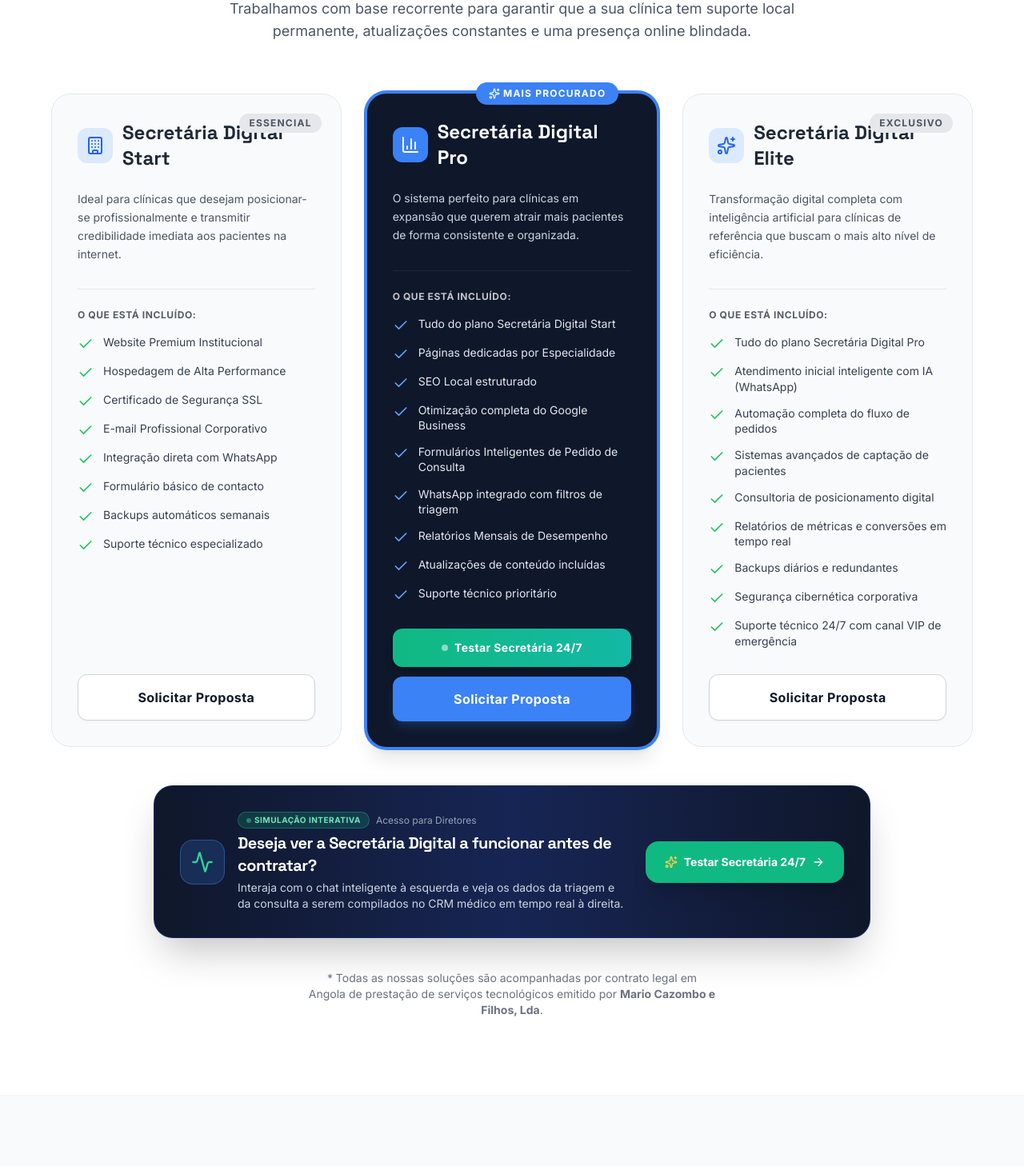
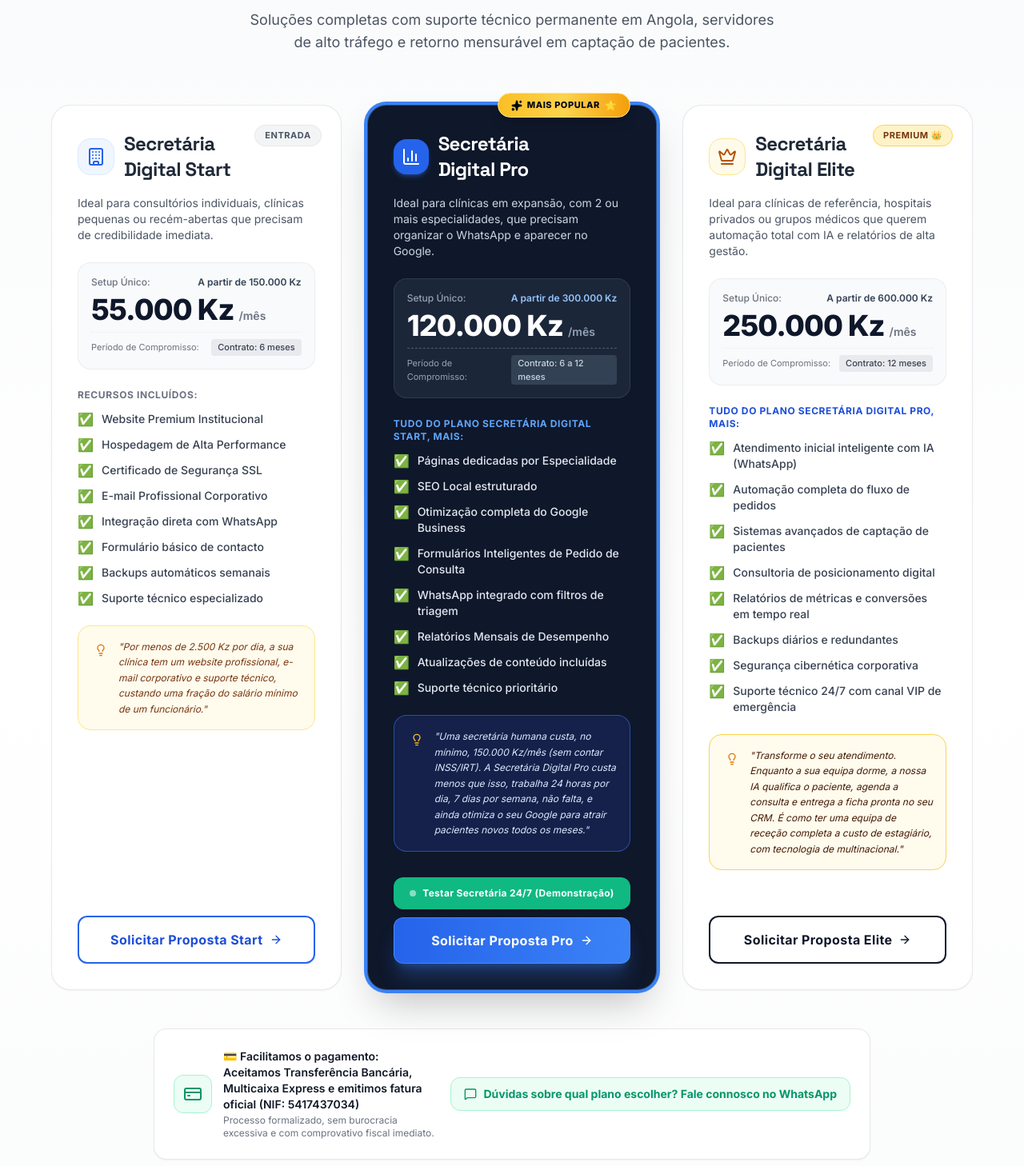
Before and after one commit to mariocazombomarketing76/solucoes-digitais-para-clinicas-medicas, a React (Vite) app: page / in a window 1280 px wide. Shown: the part 8252-9710 px from the top of the page at 80% size. Built offline with nearby package versions, Linux system fonts and the light colour scheme.

Commit message:
Commit 12, all three sell monthly plans have been updated

```diff
--- a/App.tsx
+++ b/App.tsx
@@ -50,6 +50,7 @@
         {/* 7. Value Plans Selection */}
         <Plans
           onSelectPlan={(plan) => setSelectedPlan(plan)}
+          contactLink={contactLink}
         />
 
         {/* 8. Interactive Diagnostic Form */}
--- a/components/Plans.tsx
+++ b/components/Plans.tsx
@@ -1,12 +1,47 @@
 import React, { useRef } from 'react';
 import { motion, useInView } from 'framer-motion';
-import { Check, Sparkles, Building, BarChart3, ShieldAlert, ArrowRight, Activity, Zap } from 'lucide-react';
+import {
+  Check,
+  Sparkles,
+  Building,
+  BarChart3,
+  Crown,
+  Lightbulb,
+  ArrowRight,
+  Activity,
+  CreditCard,
+  MessageSquare,
+  HelpCircle
+} from 'lucide-react';
 
-const plans = [
+export interface PlanItem {
+  id: string;
+  name: string;
+  subtitle: string;
+  setupFee: string;
+  monthlyFee: string;
+  contract: string;
+  icon: React.ElementType;
+  badge?: string;
+  isPopular?: boolean;
+  featuresPrefix?: string;
+  features: string[];
+  salesTrigger: string;
+  ctaText: string;
+  ctaStyle: "start" | "pro" | "elite";
+}
+
+const plansData: PlanItem[] = [
   {
+    id: "start",
     name: "Secretária Digital Start",
-    description: "Ideal para clínicas que desejam posicionar-se profissionalmente e transmitir credibilidade imediata aos pacientes na internet.",
+    subtitle: "Ideal para consultórios individuais, clínicas pequenas ou recém-abertas que precisam de credibilidade imediata.",
+    setupFee: "A partir de 150.000 Kz",
+    monthlyFee: "55.000 Kz",
+    contract: "6 meses",
     icon: Building,
+    badge: "Entrada",
+    isPopular: false,
     features: [
       "Website Premium Institucional",
       "Hospedagem de Alta Performance",
@@ -17,15 +52,22 @@
       "Backups automáticos semanais",
       "Suporte técnico especializado"
     ],
-    highlight: false,
-    badge: "Essencial"
+    salesTrigger: "Por menos de 2.500 Kz por dia, a sua clínica tem um website profissional, e-mail corporativo e suporte técnico, custando uma fração do salário mínimo de um funcionário.",
+    ctaText: "Solicitar Proposta Start",
+    ctaStyle: "start"
   },
   {
+    id: "pro",
     name: "Secretária Digital Pro",
-    description: "O sistema perfeito para clínicas em expansão que querem atrair mais pacientes de forma consistente e organizada.",
+    subtitle: "Ideal para clínicas em expansão, com 2 ou mais especialidades, que precisam organizar o WhatsApp e aparecer no Google.",
+    setupFee: "A partir de 300.000 Kz",
+    monthlyFee: "120.000 Kz",
+    contract: "6 a 12 meses",
     icon: BarChart3,
+    badge: "MAIS POPULAR",
+    isPopular: true,
+    featuresPrefix: "Tudo do plano Secretária Digital Start, MAIS:",
     features: [
-      "Tudo do plano Secretária Digital Start",
       "Páginas dedicadas por Especialidade",
       "SEO Local estruturado",
       "Otimização completa do Google Business",
@@ -35,15 +77,22 @@
       "Atualizações de conteúdo incluídas",
       "Suporte técnico prioritário"
     ],
-    highlight: true,
-    badge: "Mais Procurado"
+    salesTrigger: "Uma secretária humana custa, no mínimo, 150.000 Kz/mês (sem contar INSS/IRT). A Secretária Digital Pro custa menos que isso, trabalha 24 horas por dia, 7 dias por semana, não falta, e ainda otimiza o seu Google para atrair pacientes novos todos os meses.",
+    ctaText: "Solicitar Proposta Pro",
+    ctaStyle: "pro"
   },
   {
+    id: "elite",
     name: "Secretária Digital Elite",
-    description: "Transformação digital completa com inteligência artificial para clínicas de referência que buscam o mais alto nível de eficiência.",
-    icon: Sparkles,
+    subtitle: "Ideal para clínicas de referência, hospitais privados ou grupos médicos que querem automação total com IA e relatórios de alta gestão.",
+    setupFee: "A partir de 600.000 Kz",
+    monthlyFee: "250.000 Kz",
+    contract: "12 meses",
+    icon: Crown,
+    badge: "Premium 👑",
+    isPopular: false,
+    featuresPrefix: "Tudo do plano Secretária Digital Pro, MAIS:",
     features: [
-      "Tudo do plano Secretária Digital Pro",
       "Atendimento inicial inteligente com IA (WhatsApp)",
       "Automação completa do fluxo de pedidos",
       "Sistemas avançados de captação de pacientes",
@@ -53,8 +102,9 @@
       "Segurança cibernética corporativa",
       "Suporte técnico 24/7 com canal VIP de emergência"
     ],
-    highlight: false,
-    badge: "Exclusivo"
+    salesTrigger: "Transforme o seu atendimento. Enquanto a sua equipa dorme, a nossa IA qualifica o paciente, agenda a consulta e entrega a ficha pronta no seu CRM. É como ter uma equipa de receção completa a custo de estagiário, com tecnologia de multinacional.",
+    ctaText: "Solicitar Proposta Elite",
+    ctaStyle: "elite"
   }
 ];
 
@@ -68,22 +118,27 @@
 };
 
 const cardVariants = {
-  hidden: { opacity: 0, y: 40 },
+  hidden: { opacity: 0, y: 35 },
   visible: {
     opacity: 1,
     y: 0,
-    transition: { duration: 0.6, ease: "easeOut" }
+    transition: { duration: 0.55, ease: "easeOut" }
   }
 };
 
 interface PlansProps {
   onSelectPlan?: (planName: string) => void;
   onOpenDemo?: () => void;
+  contactLink?: string;
 }
 
-const Plans: React.FC<PlansProps> = ({ onSelectPlan, onOpenDemo }) => {
+const Plans: React.FC<PlansProps> = ({
+  onSelectPlan,
+  onOpenDemo,
+  contactLink = "https://wa.me/message/5LQTAOWAHBXLG1"
+}) => {
   const ref = useRef(null);
-  const isInView = useInView(ref, { once: true, amount: 0.15 });
+  const isInView = useInView(ref, { once: true, amount: 0.1 });
 
   const handlePropostaClick = (planName: string) => {
     if (onSelectPlan) {
@@ -95,98 +150,214 @@
     }
   };
 
+  const whatsappDuvidasLink = `${contactLink}?text=${encodeURIComponent(
+    "Olá! Estive a ver os Planos de Solução Digital na vossa página e gostaria de tirar algumas dúvidas para escolher o melhor plano para a minha clínica."
+  )}`;
+
   return (
-    <section id="planos" ref={ref} className="py-16 md:py-24 bg-white overflow-hidden">
-      <div className="container mx-auto px-6">
-        <div className="text-center max-w-3xl mx-auto mb-16">
-          <span className="text-xs font-bold uppercase tracking-widest text-blue-600 bg-blue-100 px-3 py-1 rounded-full">
-            Níveis de Serviço
+    <section id="planos" ref={ref} className="py-16 md:py-24 bg-gradient-to-b from-gray-50 via-white to-gray-50 overflow-hidden">
+      <div className="container mx-auto px-4 sm:px-6">
+        {/* Section Header */}
+        <div className="text-center max-w-3xl mx-auto mb-14 md:mb-16">
+          <span className="text-xs font-bold uppercase tracking-widest text-blue-700 bg-blue-100/90 border border-blue-200 px-3.5 py-1.5 rounded-full inline-flex items-center gap-1.5 shadow-sm">
+            <Sparkles className="w-3.5 h-3.5 text-blue-600" />
+            Tabela de Investimento Transparente
           </span>
-          <h2 className="text-3xl md:text-4xl font-bold text-gray-900 mt-4 mb-4">
+          <h2 className="text-3xl md:text-4xl lg:text-5xl font-extrabold text-gray-900 mt-4 mb-4 tracking-tight">
             Planos de Solução Digital
           </h2>
-          <p className="text-lg text-gray-600">
-            Trabalhamos com base recorrente para garantir que a sua clínica tem suporte local permanente, atualizações constantes e uma presença online blindada.
+          <p className="text-base sm:text-lg text-gray-600 leading-relaxed max-w-2xl mx-auto">
+            Soluções completas com suporte técnico permanente em Angola, servidores de alto tráfego e retorno mensurável em captação de pacientes.
           </p>
         </div>
 
+        {/* Pricing Cards Grid */}
         <motion.div
           className="grid grid-cols-1 lg:grid-cols-3 gap-8 items-stretch max-w-6xl mx-auto"
           variants={containerVariants}
           initial="hidden"
           animate={isInView ? "visible" : "hidden"}
         >
-          {plans.map((plan, index) => {
+          {plansData.map((plan) => {
             const IconComp = plan.icon;
+            const isPro = plan.isPopular;
+
             return (
               <motion.div
-                key={index}
-                className={`relative rounded-3xl p-8 flex flex-col justify-between transition-all duration-300 ${
-                  plan.highlight
-                    ? "bg-slate-900 text-white shadow-xl ring-4 ring-blue-500 scale-100 lg:scale-105 z-10"
-                    : "bg-gray-50 text-gray-800 border border-gray-200 hover:border-gray-300 hover:shadow-md"
+                key={plan.id}
+                className={`relative rounded-3xl p-6 sm:p-8 flex flex-col justify-between transition-all duration-300 ${
+                  isPro
+                    ? "bg-slate-900 text-white shadow-2xl ring-4 ring-blue-500 scale-100 lg:scale-105 z-10 border border-blue-400/40"
+                    : "bg-white text-gray-800 border border-gray-200/90 hover:border-blue-300 hover:shadow-xl shadow-sm"
                 }`}
                 variants={cardVariants}
               >
-                {plan.highlight && (
-                  <div className="absolute top-0 right-12 transform -translate-y-1/2 bg-blue-500 text-white text-xs font-bold uppercase tracking-widest py-1.5 px-4 rounded-full flex items-center gap-1 shadow">
-                    <Sparkles className="w-3.5 h-3.5" /> {plan.badge}
+                {/* Badge Top Right */}
+                {isPro ? (
+                  <div className="absolute -top-4 right-6 sm:right-8 bg-gradient-to-r from-amber-400 via-amber-300 to-amber-500 text-slate-950 text-[11px] font-black uppercase tracking-wider py-1.5 px-4 rounded-full flex items-center gap-1.5 shadow-lg border border-amber-200">
+                    <Sparkles className="w-3.5 h-3.5 text-slate-950 fill-slate-950" />
+                    <span>{plan.badge}</span>
+                    <span className="text-xs">⭐</span>
                   </div>
-                )}
-                {!plan.highlight && (
-                  <span className="absolute top-6 right-6 text-xs font-bold uppercase tracking-widest bg-gray-200 text-gray-600 px-3 py-1 rounded-full">
+                ) : (
+                  <span className={`absolute top-6 right-6 text-[11px] font-bold uppercase tracking-wider px-3 py-1 rounded-full ${
+                    plan.id === 'elite'
+                      ? 'bg-amber-100 text-amber-900 border border-amber-300'
+                      : 'bg-gray-100 text-gray-600 border border-gray-200'
+                  }`}>
                     {plan.badge}
                   </span>
                 )}
 
+                {/* Plan Header & Subtitle */}
                 <div>
-                  <div className="flex items-center gap-3 mb-6">
-                    <div className={`p-2.5 rounded-xl ${plan.highlight ? "bg-blue-500 text-white" : "bg-blue-100 text-blue-600"}`}>
+                  <div className="flex items-center gap-3 mb-4 pr-16">
+                    <div className={`p-2.5 rounded-2xl ${
+                      isPro
+                        ? "bg-blue-600 text-white shadow-md shadow-blue-500/30"
+                        : plan.id === 'elite'
+                          ? "bg-amber-50 text-amber-700 border border-amber-200"
+                          : "bg-blue-50 text-blue-600 border border-blue-100"
+                    }`}>
                       <IconComp className="w-6 h-6" />
                     </div>
-                    <h3 className="text-2xl font-bold">{plan.name}</h3>
+                    <div>
+                      <h3 className="text-xl sm:text-2xl font-bold tracking-tight">
+                        {plan.name}
+                      </h3>
+                    </div>
                   </div>
 
-                  <p className={`text-sm mb-8 leading-relaxed ${plan.highlight ? "text-slate-300" : "text-gray-600"}`}>
-                    {plan.description}
+                  <p className={`text-xs sm:text-sm mb-6 leading-relaxed min-h-[42px] ${
+                    isPro ? "text-slate-300" : "text-gray-600"
+                  }`}>
+                    {plan.subtitle}
                   </p>
 
-                  <hr className={`my-6 ${plan.highlight ? "border-slate-800" : "border-gray-200"}`} />
+                  {/* Pricing Block with Strict Visual Hierarchy */}
+                  <div className={`p-4 rounded-2xl mb-6 border ${
+                    isPro
+                      ? "bg-slate-800/90 border-slate-700/80"
+                      : "bg-gray-50/90 border-gray-200/70"
+                  }`}>
+                    {/* Setup Fee (Above Monthly) */}
+                    <div className="flex items-center justify-between mb-1.5">
+                      <span className={`text-xs font-medium ${isPro ? "text-slate-400" : "text-gray-500"}`}>
+                        Setup Único:
+                      </span>
+                      <span className={`text-xs font-semibold ${isPro ? "text-blue-300" : "text-slate-700"}`}>
+                        {plan.setupFee}
+                      </span>
+                    </div>
 
-                  <p className="text-xs font-bold uppercase tracking-wider mb-4 opacity-75">O que está incluído:</p>
-                  <ul className="space-y-3.5 mb-8">
+                    {/* Monthly Fee (Biggest & Boldest) */}
+                    <div className="flex items-baseline gap-1.5 my-1">
+                      <span className={`text-3xl sm:text-4xl font-extrabold tracking-tight ${
+                        isPro ? "text-white" : "text-slate-900"
+                      }`}>
+                        {plan.monthlyFee}
+                      </span>
+                      <span className={`text-sm font-semibold ${
+                        isPro ? "text-slate-400" : "text-gray-500"
+                      }`}>
+                        /mês
+                      </span>
+                    </div>
+
+                    {/* Minimum Contract (Discreet) */}
+                    <div className="flex items-center justify-between pt-2 mt-2 border-t border-dashed border-gray-300/30">
+                      <span className={`text-[11px] ${isPro ? "text-slate-400" : "text-gray-500"}`}>
+                        Período de Compromisso:
+                      </span>
+                      <span className={`text-[11px] font-medium px-2 py-0.5 rounded ${
+                        isPro ? "bg-slate-700 text-slate-300" : "bg-gray-200/80 text-gray-700"
+                      }`}>
+                        Contrato: {plan.contract}
+                      </span>
+                    </div>
+                  </div>
+
+                  {/* Features List Header */}
+                  <div className="mb-3">
+                    {plan.featuresPrefix ? (
+                      <p className={`text-xs font-bold uppercase tracking-wider mb-3 ${
+                        isPro ? "text-blue-400" : "text-blue-700"
+                      }`}>
+                        {plan.featuresPrefix}
+                      </p>
+                    ) : (
+                      <p className={`text-xs font-bold uppercase tracking-wider mb-3 ${
+                        isPro ? "text-slate-400" : "text-gray-500"
+                      }`}>
+                        Recursos Incluídos:
+                      </p>
+                    )}
+                  </div>
+
+                  {/* Features List */}
+                  <ul className="space-y-3 mb-6">
                     {plan.features.map((feature, idx) => (
-                      <li key={idx} className="flex items-start gap-3">
-                        <Check className={`w-5 h-5 flex-shrink-0 mt-0.5 ${plan.highlight ? "text-blue-400" : "text-green-500"}`} />
-                        <span className={`text-sm leading-snug ${plan.highlight ? "text-slate-200" : "text-gray-700"}`}>
+                      <li key={idx} className="flex items-start gap-2.5">
+                        <span className="flex-shrink-0 mt-0.5 text-base leading-none">
+                          ✅
+                        </span>
+                        <span className={`text-xs sm:text-sm leading-snug font-medium ${
+                          isPro ? "text-slate-200" : "text-gray-700"
+                        }`}>
                           {feature}
                         </span>
                       </li>
                     ))}
                   </ul>
+
+                  {/* Gatilho de Venda (Highlighted Box with Lightbulb) */}
+                  <div className={`p-4 rounded-2xl mb-6 border transition-all ${
+                    isPro
+                      ? "bg-blue-950/80 border-blue-500/50 text-blue-100 shadow-inner"
+                      : plan.id === 'elite'
+                        ? "bg-amber-50/90 border-amber-300 text-amber-950"
+                        : "bg-amber-50/90 border-amber-200 text-amber-900"
+                  }`}>
+                    <div className="flex items-start gap-2.5">
+                      <div className="p-1 rounded-md flex-shrink-0 mt-0.5">
+                        <Lightbulb className={`w-4 h-4 ${
+                          isPro ? "text-amber-400" : "text-amber-600"
+                        }`} />
+                      </div>
+                      <p className="text-xs italic leading-relaxed font-normal">
+                        "{plan.salesTrigger}"
+                      </p>
+                    </div>
+                  </div>
                 </div>
 
-                <div className="space-y-3">
-                  {plan.highlight && (
+                {/* Action Buttons */}
+                <div className="space-y-2.5 mt-auto pt-2">
+                  {/* Shortcut to Live Demo for Pro plan */}
+                  {isPro && (
                     <button
                       type="button"
                       onClick={() => onOpenDemo ? onOpenDemo() : null}
-                      className="w-full py-3.5 px-4 rounded-xl font-bold transition-all duration-300 text-center tracking-wide text-xs sm:text-sm bg-gradient-to-r from-emerald-500 to-teal-500 hover:from-emerald-600 hover:to-teal-600 text-white shadow-lg flex items-center justify-center gap-2 cursor-pointer hover:scale-[1.02]"
+                      className="w-full py-3 px-4 rounded-xl font-bold transition-all duration-300 text-center tracking-wide text-xs bg-emerald-500 hover:bg-emerald-600 text-white shadow-md flex items-center justify-center gap-2 cursor-pointer hover:scale-[1.01]"
                     >
                       <span className="w-2 h-2 rounded-full bg-white animate-pulse" />
-                      <span>Testar Secretária 24/7</span>
+                      <span>Testar Secretária 24/7 (Demonstração)</span>
                     </button>
                   )}
 
+                  {/* Primary Plan CTA Button */}
                   <button
                     onClick={() => handlePropostaClick(plan.name)}
-                    className={`w-full py-4 px-6 rounded-xl font-bold transition-all duration-300 text-center tracking-wide text-base ${
-                      plan.highlight
-                        ? "bg-blue-500 hover:bg-blue-600 text-white shadow-lg shadow-blue-500/20 hover:scale-[1.02]"
-                        : "bg-white hover:bg-gray-100 text-slate-900 border border-gray-300 shadow-sm hover:scale-[1.02]"
+                    className={`w-full py-4 px-6 rounded-xl font-bold transition-all duration-300 text-center tracking-wide text-sm sm:text-base flex items-center justify-center gap-2 cursor-pointer ${
+                      plan.ctaStyle === 'pro'
+                        ? "bg-gradient-to-r from-blue-600 to-blue-500 hover:from-blue-500 hover:to-blue-600 text-white shadow-xl shadow-blue-500/30 hover:scale-[1.02] border border-blue-400/50"
+                        : plan.ctaStyle === 'elite'
+                          ? "bg-white hover:bg-amber-50 text-slate-900 border-2 border-slate-900 hover:border-amber-600 hover:text-amber-950 shadow-sm hover:scale-[1.02]"
+                          : "bg-white hover:bg-blue-50 text-blue-700 border-2 border-blue-600 shadow-sm hover:scale-[1.02]"
                     }`}
                   >
-                    Solicitar Proposta
+                    <span>{plan.ctaText}</span>
+                    <ArrowRight className="w-4 h-4" />
                   </button>
                 </div>
               </motion.div>
@@ -194,8 +365,35 @@
           })}
         </motion.div>
 
+        {/* Payment & Invoicing Guarantees Box */}
+        <div className="mt-12 max-w-4xl mx-auto bg-white rounded-2xl border border-gray-200/90 p-5 sm:p-6 shadow-sm flex flex-col md:flex-row items-center justify-between gap-4 text-center md:text-left">
+          <div className="flex items-center gap-3.5">
+            <div className="w-12 h-12 rounded-xl bg-emerald-50 border border-emerald-200 flex items-center justify-center text-emerald-600 flex-shrink-0">
+              <CreditCard className="w-6 h-6" />
+            </div>
+            <div>
+              <p className="text-xs sm:text-sm font-semibold text-gray-900">
+                💳 Facilitamos o pagamento: Aceitamos Transferência Bancária, Multicaixa Express e emitimos fatura oficial (NIF: 5417437034)
+              </p>
+              <p className="text-xs text-gray-500 mt-0.5">
+                Processo formalizado, sem burocracia excessiva e com comprovativo fiscal imediato.
+              </p>
+            </div>
+          </div>
+
+          <a
+            href={whatsappDuvidasLink}
+            target="_blank"
+            rel="noopener noreferrer"
+            className="whitespace-nowrap inline-flex items-center gap-2 text-xs sm:text-sm font-bold text-emerald-600 hover:text-emerald-700 bg-emerald-50 hover:bg-emerald-100/80 px-4 py-2.5 rounded-xl border border-emerald-200 transition-colors flex-shrink-0"
+          >
+            <MessageSquare className="w-4 h-4" />
+            <span>Dúvidas sobre qual plano escolher? Fale connosco no WhatsApp</span>
+          </a>
+        </div>
+
         {/* Strategic Callout Banner to Convert Leads to the Live Demo */}
-        <div className="mt-12 max-w-4xl mx-auto bg-gradient-to-r from-slate-900 via-blue-950 to-slate-900 text-white p-6 sm:p-8 rounded-3xl border border-blue-800/40 shadow-2xl flex flex-col md:flex-row items-center justify-between gap-6">
+        <div className="mt-8 max-w-4xl mx-auto bg-gradient-to-r from-slate-900 via-blue-950 to-slate-900 text-white p-6 sm:p-8 rounded-3xl border border-blue-800/40 shadow-xl flex flex-col md:flex-row items-center justify-between gap-6">
           <div className="flex items-center gap-4 text-center md:text-left">
             <div className="w-14 h-14 rounded-2xl bg-blue-500/20 border border-blue-400/30 flex items-center justify-center text-blue-400 flex-shrink-0">
               <Activity className="w-7 h-7 text-emerald-400" />
@@ -212,7 +410,7 @@
                 Deseja ver a Secretária Digital a funcionar antes de contratar?
               </h4>
               <p className="text-xs sm:text-sm text-slate-300 mt-1 max-w-xl">
-                Interaja com o chat inteligente à esquerda e veja os dados da triagem e da consulta a serem compilados no CRM médico em tempo real à direita.
+                Interaja com o chat inteligente com visual WhatsApp Business e veja os dados da triagem a preencher a ficha médica ao vivo em tempo real.
               </p>
             </div>
           </div>
@@ -228,8 +426,14 @@
           </button>
         </div>
 
-        <div className="mt-10 text-center text-sm text-gray-500 max-w-lg mx-auto">
-          * Todas as nossas soluções são acompanhadas por contrato legal em Angola de prestação de serviços tecnológicos emitido por <strong>Mario Cazombo e Filhos, Lda</strong>.
+        {/* Regulatory & Legal Notes */}
+        <div className="mt-8 text-center text-xs text-gray-500 max-w-2xl mx-auto space-y-1.5">
+          <p>
+            * Todos os valores estão sujeitos a IVA conforme a legislação angolana em vigor. Os preços de setup podem variar consoante a complexidade do projeto.
+          </p>
+          <p>
+            Todas as nossas soluções são acompanhadas por contrato legal em Angola de prestação de serviços tecnológicos emitido por <strong>Mario Cazombo e Filhos, Lda</strong>.
+          </p>
         </div>
       </div>
     </section>
```
